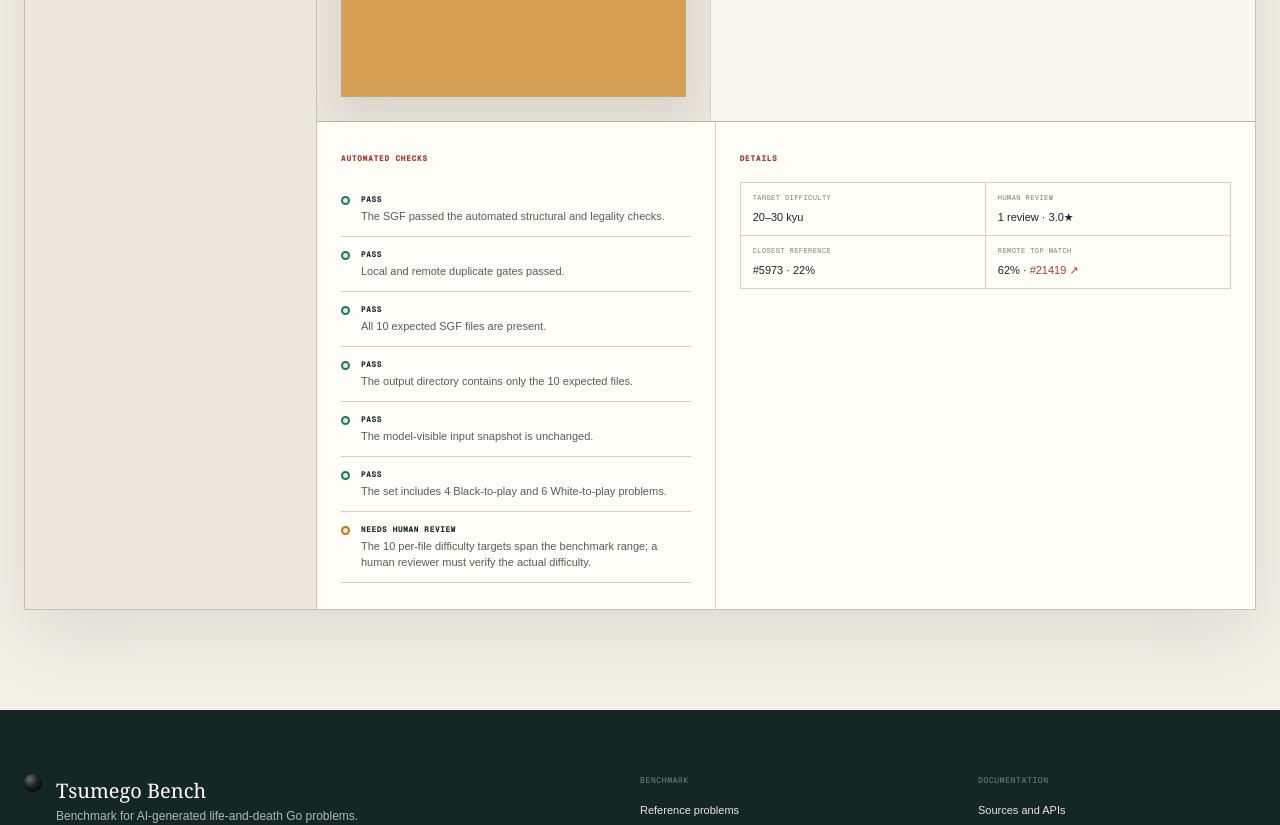
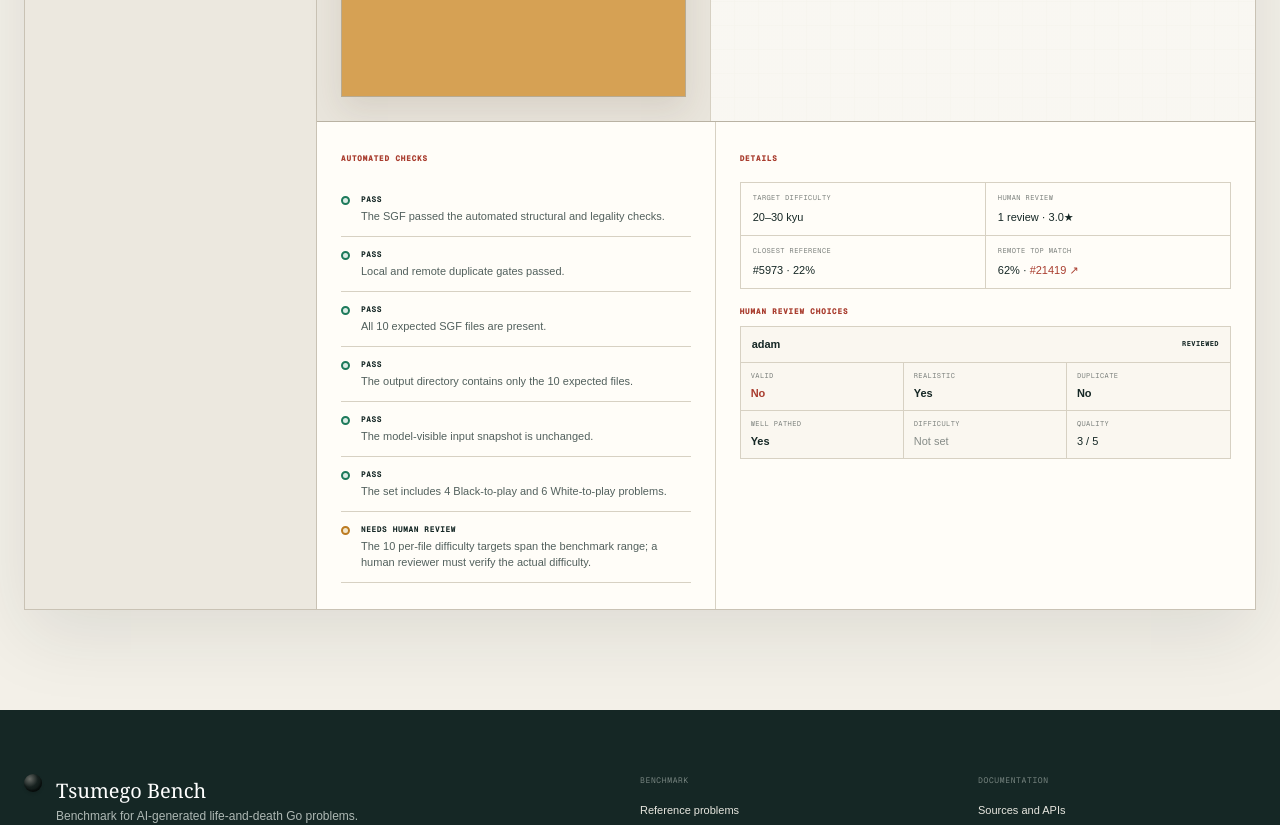
Before and after one commit to adum/tsumegobench, a Next.js app: page /runs in a window 1280 px wide. Shown: the part 980-1805 px from the top of the page. Built offline with nearby package versions, Linux system fonts and the light colour scheme.

Commit message:
Show human review choices in run details

```diff
--- a/app/components/RunBrowser.tsx
+++ b/app/components/RunBrowser.tsx
@@ -136,6 +136,18 @@ function humanDate(value: string) {
 
 function statusLabel(status: string) {
   return status.replaceAll("_", " ");
+}
+
+function reviewChoice(value: boolean | null | undefined, badWhenTrue = false) {
+  if (typeof value !== "boolean") {
+    return { valueLabel: "Not set", tone: "unset" };
+  }
+
+  const isBad = badWhenTrue ? value : !value;
+  return {
+    valueLabel: value ? "Yes" : "No",
+    tone: isBad ? "negative" : "positive",
+  };
 }
 
 function safeParseSgf(sgf: string | null | undefined, valid: boolean | undefined) {
@@ -554,6 +566,54 @@ export function RunBrowser() {
                   </dd>
                 </div>
               </dl>
+              {indexedReviews.length > 0 && (
+                <section className="recorded-reviews" aria-labelledby="recorded-reviews-title">
+                  <span className="recorded-reviews-title" id="recorded-reviews-title">
+                    Human review choices
+                  </span>
+                  <div className="recorded-review-list">
+                    {indexedReviews.map((review) => {
+                      const choices = [
+                        { name: "Valid", ...reviewChoice(review.valid) },
+                        { name: "Realistic", ...reviewChoice(review.realistic) },
+                        { name: "Duplicate", ...reviewChoice(review.duplicate, true) },
+                        { name: "Well pathed", ...reviewChoice(review.wellPathed) },
+                      ];
+
+                      return (
+                        <article className="recorded-review" key={review.reviewId}>
+                          <header>
+                            <strong>{review.reviewerName}</strong>
+                            <span className={review.status}>
+                              {review.status === "completed" ? "Reviewed" : "In progress"}
+                            </span>
+                          </header>
+                          <dl>
+                            {choices.map((choice) => (
+                              <div key={choice.name}>
+                                <dt>{choice.name}</dt>
+                                <dd className={choice.tone}>{choice.valueLabel}</dd>
+                              </div>
+                            ))}
+                            <div>
+                              <dt>Difficulty</dt>
+                              <dd className={review.estimatedDifficulty ? undefined : "unset"}>
+                                {review.estimatedDifficulty ?? "Not set"}
+                              </dd>
+                            </div>
+                            <div>
+                              <dt>Quality</dt>
+                              <dd className={review.quality === null ? "unset" : undefined}>
+                                {review.quality === null ? "Not rated" : `${review.quality} / 5`}
+                              </dd>
+                            </div>
+                          </dl>
+                        </article>
+                      );
+                    })}
+                  </div>
+                </section>
+              )}
               {problem.validation.issues.length > 0 && (
                 <ul className="issue-list">
                   {problem.validation.issues.map((issue, index) => (
--- a/app/globals.css
+++ b/app/globals.css
@@ -1623,6 +1623,115 @@ input:focus-visible,
   text-decoration-color: currentColor;
 }
 
+.recorded-reviews {
+  margin-top: 16px;
+}
+
+.recorded-reviews-title {
+  display: block;
+  color: var(--red-dark);
+  font-family: var(--font-geist-mono), monospace;
+  font-size: 8px;
+  font-weight: 750;
+  letter-spacing: 0.08em;
+  text-transform: uppercase;
+}
+
+.recorded-review-list {
+  display: grid;
+  gap: 10px;
+  margin-top: 9px;
+}
+
+.recorded-review {
+  border: 1px solid var(--line);
+  background: #faf7f0;
+}
+
+.recorded-review > header {
+  display: flex;
+  align-items: center;
+  justify-content: space-between;
+  gap: 12px;
+  padding: 9px 11px;
+  border-bottom: 1px solid var(--line);
+}
+
+.recorded-review > header strong {
+  overflow: hidden;
+  font-size: 11px;
+  text-overflow: ellipsis;
+  white-space: nowrap;
+}
+
+.recorded-review > header span {
+  flex: none;
+  font-family: var(--font-geist-mono), monospace;
+  font-size: 7px;
+  font-weight: 700;
+  letter-spacing: 0.06em;
+  text-transform: uppercase;
+}
+
+.recorded-review > header span.completed {
+  color: var(--green-dark);
+}
+
+.recorded-review > header span.pending {
+  color: var(--amber);
+}
+
+.recorded-review dl {
+  display: grid;
+  grid-template-columns: repeat(3, minmax(0, 1fr));
+  margin: 0;
+}
+
+.recorded-review dl div {
+  min-width: 0;
+  padding: 8px 10px;
+  border-right: 1px solid var(--line);
+  border-bottom: 1px solid var(--line);
+}
+
+.recorded-review dl div:nth-child(3n) {
+  border-right: 0;
+}
+
+.recorded-review dl div:nth-last-child(-n + 3) {
+  border-bottom: 0;
+}
+
+.recorded-review dt {
+  color: #7d827e;
+  font-family: var(--font-geist-mono), monospace;
+  font-size: 7px;
+  letter-spacing: 0.06em;
+  text-transform: uppercase;
+}
+
+.recorded-review dd {
+  margin: 4px 0 0;
+  overflow: hidden;
+  font-size: 11px;
+  text-overflow: ellipsis;
+  white-space: nowrap;
+}
+
+.recorded-review dd.positive {
+  color: var(--green-dark);
+  font-weight: 700;
+}
+
+.recorded-review dd.negative {
+  color: var(--red-dark);
+  font-weight: 700;
+}
+
+.recorded-review dd.unset {
+  color: #858b87;
+}
+
 .issue-list {
   max-height: 180px;
   overflow-y: auto;
@@ -2206,6 +2315,26 @@ input:focus-visible,
     grid-template-columns: 1fr;
   }
 
+  .recorded-review dl {
+    grid-template-columns: repeat(2, minmax(0, 1fr));
+  }
+
+  .recorded-review dl div:nth-child(3n) {
+    border-right: 1px solid var(--line);
+  }
+
+  .recorded-review dl div:nth-child(2n) {
+    border-right: 0;
+  }
+
+  .recorded-review dl div:nth-last-child(-n + 3) {
+    border-bottom: 1px solid var(--line);
+  }
+
+  .recorded-review dl div:nth-last-child(-n + 2) {
+    border-bottom: 0;
+  }
+
   .invalid-output {
     padding: 28px 20px;
   }
```
Also changed, not shown: 1 other file (tests, documents, lock files or other folders).
